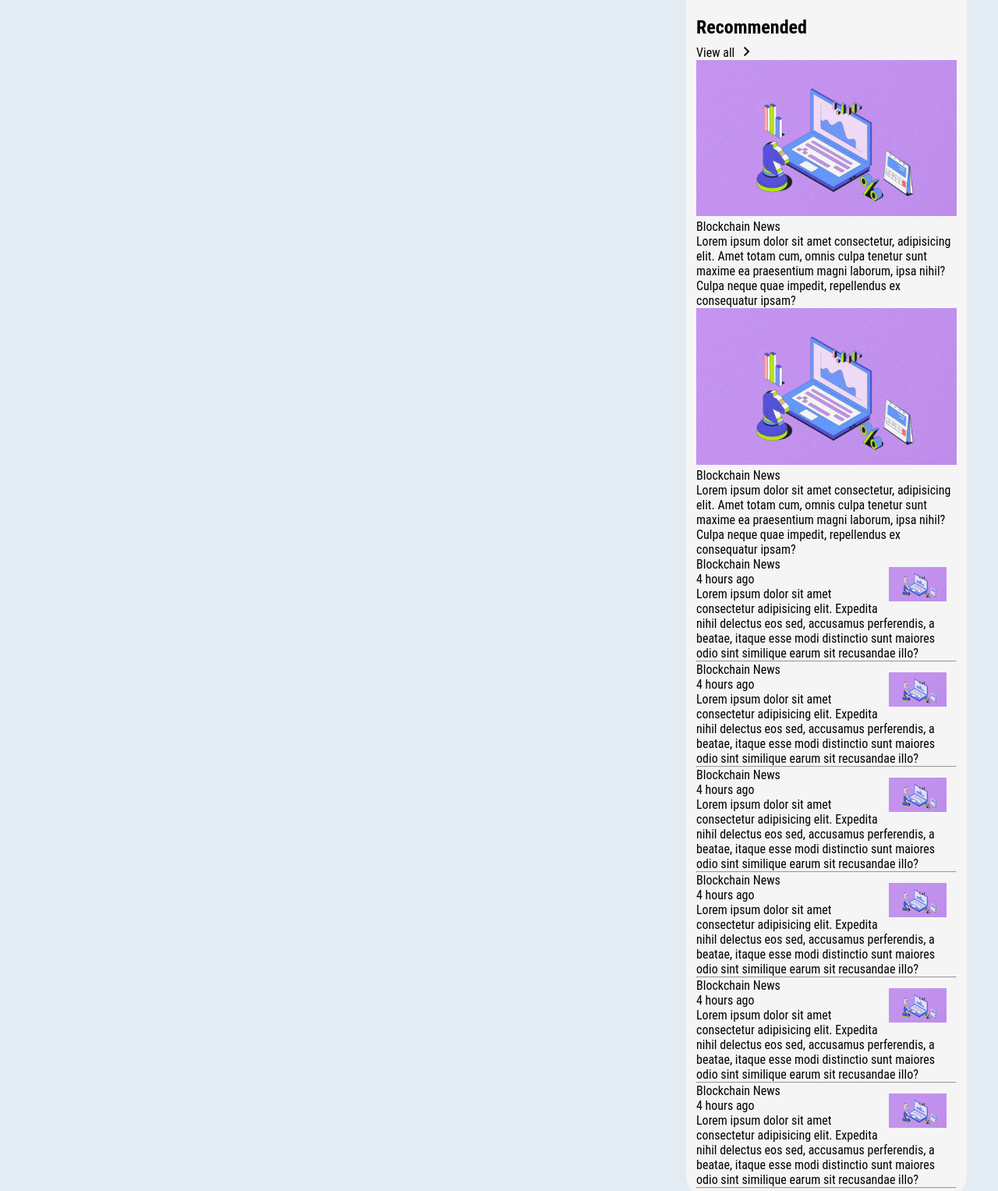
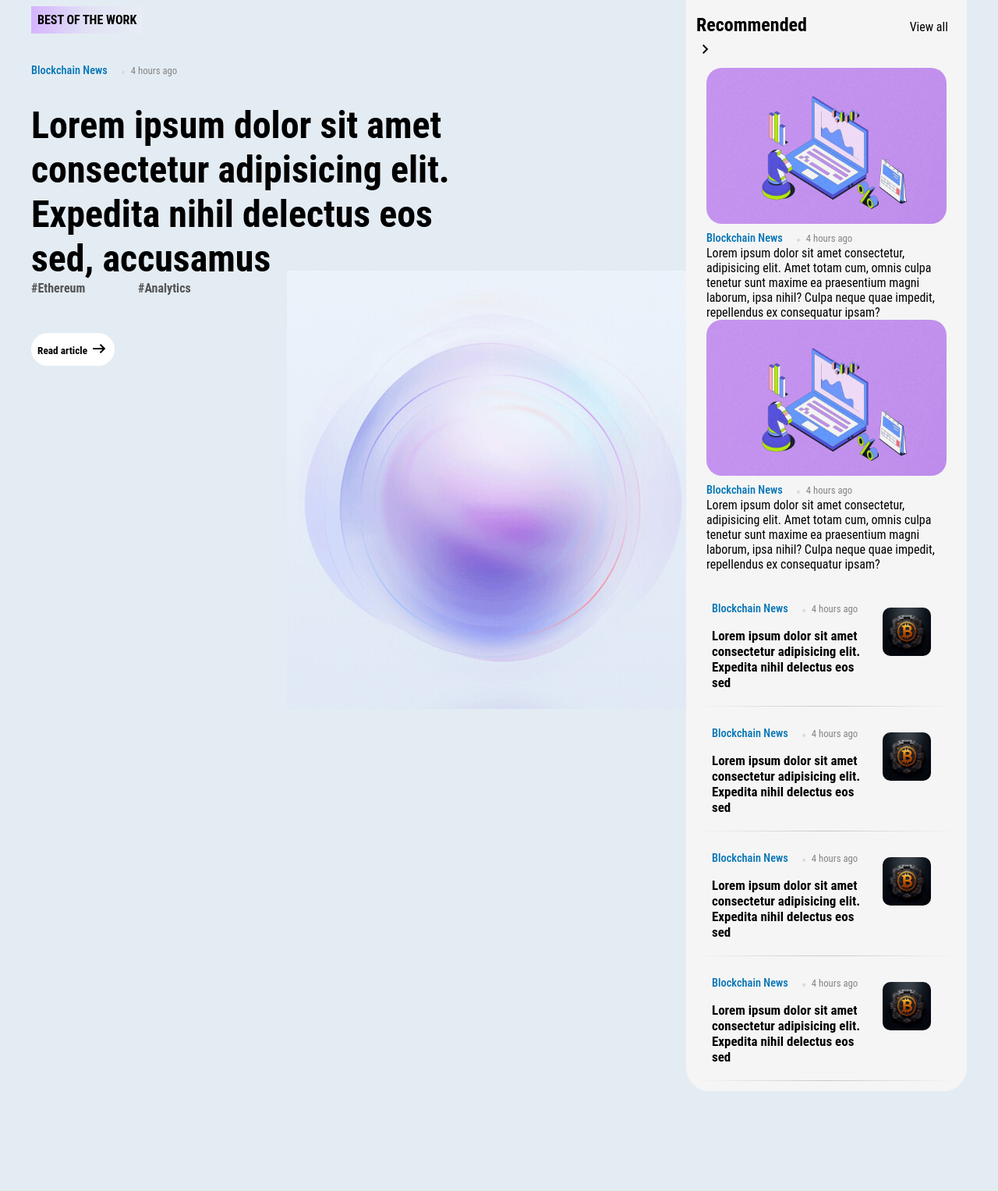
Before and after one commit to Aliya720/CSS-responsive-layout, a plain HTML site: page index.html in a window 1280 px wide. Shown: the part 144-1671 px from the top of the page at 78% size. After the commit the page ends 1543 px from the top, so only its background shows below. Drawn offline with nearby package versions, Linux system fonts and the light colour scheme.

Commit message:
style : add style on cards and other components

```diff
--- a/index.html
+++ b/index.html
@@ -12,6 +12,7 @@
     <title>Internship basic project</title>
   </head>
   <body>
+    <!-- header and navbar -->
     <header>
       <nav class="navbar">
         <ul class="nav-toggle">
@@ -65,17 +66,30 @@
       </nav>
     </header>
     <main>
+      <!-- side content , carousel and cards -->
       <aside>
         <form action="search" class="search">
           <input type="text" placeholder="Article name, tag, category..." />
         </form>
         <h2 class="recommended">Recommended</h2>
-        <p>View all <i class="material-symbols-outlined"> chevron_right </i></p>
+        <span class="view">
+          View all
+          <i class="material-symbols-outlined">chevron_right</i>
+        </span>
+        <!-- carousel start -->
         <div class="carousel">
+          <div style="text-align: center">
+            <span class="dot" onclick="currentSlide(1)"></span>
+            <span class="dot" onclick="currentSlide(2)"></span>
+            <span class="dot" onclick="currentSlide(3)"></span>
+          </div>
+          <!-- 1 element  -->
           <div class="carousel_element">
             <img src="/images/Trading.jpg" width="100%" />
             <figcaption>
-              <dt>Blockchain News</dt>
+              <dl class="blockchain_news">Blockchain News</dl>
+              <i class="full_faded">&#x2022;</i>
+              <time class="time">4 hours ago</time>
               <dd>
                 Lorem ipsum dolor sit amet consectetur, adipisicing elit. Amet
                 totam cum, omnis culpa tenetur sunt maxime ea praesentium magni
@@ -84,10 +98,13 @@
               </dd>
             </figcaption>
           </div>
+          <!-- 2 element  -->
           <div class="carousel_element">
             <img src="/images/Trading.jpg" width="100%" />
             <figcaption>
-              <dt>Blockchain News</dt>
+              <dl class="blockchain_news">Blockchain News</dl>
+              <i class="full_faded">&#x2022;</i>
+              <time class="time">4 hours ago</time>
               <dd>
                 Lorem ipsum dolor sit amet consectetur, adipisicing elit. Amet
                 totam cum, omnis culpa tenetur sunt maxime ea praesentium magni
@@ -97,79 +114,84 @@
             </figcaption>
           </div>
         </div>
+        <!-- card start  -->
+        <!-- 1 card  -->
         <div class="card">
-          <aside><img src="/images/Trading.jpg" width="100%" /></aside>
-          <dl>Blockchain News</dl>
-          <time>4 hours ago</time>
-          <dd>
+          <aside>
+            <img src="/images/crypto.jpeg" width="100%" class="card_image" />
+          </aside>
+          <dl class="blockchain_news">Blockchain News</dl>
+          <i class="full_faded">&#x2022;</i>
+          <time class="time">4 hours ago</time>
+          <dd class="card_txt">
             Lorem ipsum dolor sit amet consectetur adipisicing elit. Expedita
-            nihil delectus eos sed, accusamus perferendis, a beatae, itaque esse
-            modi distinctio sunt maiores odio sint similique earum sit
-            recusandae illo?
+            nihil delectus eos sed
           </dd>
         </div>
         <hr />
+        <!-- 2 card  -->
         <div class="card">
-          <aside><img src="/images/Trading.jpg" width="100%" /></aside>
-          <dl>Blockchain News</dl>
-          <time>4 hours ago</time>
-          <dd>
+          <aside>
+            <img src="/images/crypto.jpeg" width="100%" class="card_image" />
+          </aside>
+          <dl class="blockchain_news">Blockchain News</dl>
+          <i class="full_faded">&#x2022;</i>
+          <time class="time">4 hours ago</time>
+          <dd class="card_txt">
             Lorem ipsum dolor sit amet consectetur adipisicing elit. Expedita
-            nihil delectus eos sed, accusamus perferendis, a beatae, itaque esse
-            modi distinctio sunt maiores odio sint similique earum sit
-            recusandae illo?
+            nihil delectus eos sed
           </dd>
         </div>
         <hr />
+        <!-- 3 card  -->
         <div class="card">
-          <aside><img src="/images/Trading.jpg" width="100%" /></aside>
-          <dl>Blockchain News</dl>
-          <time>4 hours ago</time>
-          <dd>
+          <aside>
+            <img src="/images/crypto.jpeg" width="100%" class="card_image" />
+          </aside>
+          <dl class="blockchain_news">Blockchain News</dl>
+          <i class="full_faded">&#x2022;</i>
+          <time class="time">4 hours ago</time>
+          <dd class="card_txt">
             Lorem ipsum dolor sit amet consectetur adipisicing elit. Expedita
-            nihil delectus eos sed, accusamus perferendis, a beatae, itaque esse
-            modi distinctio sunt maiores odio sint similique earum sit
-            recusandae illo?
+            nihil delectus eos sed
           </dd>
         </div>
         <hr />
+        <!-- 4 card  -->
         <div class="card">
-          <aside><img src="/images/Trading.jpg" width="100%" /></aside>
-          <dl>Blockchain News</dl>
-          <time>4 hours ago</time>
-          <dd>
+          <aside>
+            <img src="/images/crypto.jpeg" width="100%" class="card_image" />
+          </aside>
+          <dl class="blockchain_news">Blockchain News</dl>
+          <i class="full_faded">&#x2022;</i>
+          <time class="time">4 hours ago</time>
+          <dd class="card_txt">
             Lorem ipsum dolor sit amet consectetur adipisicing elit. Expedita
-            nihil delectus eos sed, accusamus perferendis, a beatae, itaque esse
-            modi distinctio sunt maiores odio sint similique earum sit
-            recusandae illo?
-          </dd>
-        </div>
-        <hr />
-        <div class="card">
-          <aside><img src="/images/Trading.jpg" width="100%" /></aside>
-          <dl>Blockchain News</dl>
-          <time>4 hours ago</time>
-          <dd>
-            Lorem ipsum dolor sit amet consectetur adipisicing elit. Expedita
-            nihil delectus eos sed, accusamus perferendis, a beatae, itaque esse
-            modi distinctio sunt maiores odio sint similique earum sit
-            recusandae illo?
-          </dd>
-        </div>
-        <hr />
-        <div class="card">
-          <aside><img src="/images/Trading.jpg" width="100%" /></aside>
-          <dl>Blockchain News</dl>
-          <time>4 hours ago</time>
-          <dd>
-            Lorem ipsum dolor sit amet consectetur adipisicing elit. Expedita
-            nihil delectus eos sed, accusamus perferendis, a beatae, itaque esse
-            modi distinctio sunt maiores odio sint similique earum sit
-            recusandae illo?
+            nihil delectus eos sed
           </dd>
         </div>
         <hr />
       </aside>
+      <!-- main content  -->
+      <div style="height: 60px; margin-top: 80px; display: inline-block">
+        <article>Best of the work</article>
+      </div>
+      <br />
+      <dl class="blockchain_news">Blockchain News</dl>
+      <i class="full_faded">&#x2022;</i>
+      <time class="time">4 hours ago</time>
+      <dd>
+        <h1 class="best_of_work">
+          Lorem ipsum dolor sit amet consectetur adipisicing elit. Expedita
+          nihil delectus eos sed, accusamus
+        </h1>
+      </dd>
+      <!-- hashtags  -->
+      <h4 class="hashtag">#Ethereum</h4>
+      <h4 class="hashtag">#Analytics</h4>
+      <button class="read_more">
+        Read article <i class="material-symbols-outlined"> arrow_right_alt </i>
+      </button>
     </main>
   </body>
 </html>
--- a/style.css
+++ b/style.css
@@ -11,9 +11,9 @@
  body {
      background-color: #e4ecf3;
      padding: 40px;
-     /* background-image: url("/images/background.jpeg");
-    background-repeat: no-repeat;
-    background-position: center; */
+     background-image: url("/images/background.jpeg");
+     background-repeat: no-repeat;
+     background-position: center;
 
  }
 
@@ -26,6 +26,7 @@
      list-style: none;
  }
 
+ /* navigation bar */
  .navbar {
      display: flex;
  }
@@ -57,7 +58,7 @@
  #faded {
      color: #545454;
      font-weight: 400;
-     font-size: 20px;
+     font-size: 17px;
  }
 
  a.active,
@@ -71,9 +72,10 @@
      }
  }
 
+ /* dropdown to select lang */
 
  .dropdown .lang {
-     display: flex;
+     display: inline;
  }
 
  .drop-btn {
@@ -99,11 +101,11 @@
  }
 
  .dropdown:hover .dropdown-content {
-     display: block;
+     display: inline-block;
      background-color: #e9edf2;
  }
 
-
+ /* navbar for mobile view  */
 
  @media (max-width : 800px) {
      .nav-toggle {
@@ -125,6 +127,8 @@
      }
  }
 
+ /* side content  */
+
  aside {
      float: right;
      background-color: #f5f5f5;
@@ -141,3 +145,112 @@
      border: none;
      margin-bottom: 1.5rem;
  }
+
+ .recommended {
+     display: inline;
+     padding-right: 8rem;
+ }
+
+ .view:hover {
+     font-weight: 600;
+     cursor: pointer;
+ }
+
+ .carousel {
+     margin: 13px;
+     /* position: relative; */
+ }
+
+ /* for carousel */
+
+ .carousel_element>img {
+     border-radius: 20px;
+     width: 100%;
+     height: 200px;
+ }
+
+ .carousel_element>figcaption>dt {
+     /* position: absolute; */
+ }
+
+ .carousel_element>figcaption>dd {
+     /* position: absolute; */
+ }
+
+ /* main content  */
+
+ article {
+     text-transform: uppercase;
+     font-weight: 600;
+     padding: 8px;
+     display: inline;
+     background-image: linear-gradient(to right, rgb(213, 180, 255), rgba(213, 180, 255, 0.2), rgba(255, 255, 255, 0.1));
+ }
+
+ .blockchain_news {
+     margin: 5px 10px 5px 0px;
+     display: inline;
+     color: rgb(0, 115, 182);
+     font-weight: 550;
+     font-size: 0.9rem;
+ }
+
+ .time {
+     font-size: 0.8rem;
+     color: #848484;
+ }
+
+ .full_faded {
+     color: #dadada;
+     font-weight: 400;
+     font-size: 20px;
+     margin: 3px;
+     display: inline;
+ }
+
+ .hashtag {
+     margin-right: 4rem;
+     color: #545454;
+     display: inline;
+ }
+
+ .best_of_work {
+     font-size: 3rem;
+     margin-top: 2rem;
+     width: 50%;
+ }
+
+ .read_more {
+     display: block;
+     margin-top: 3rem;
+     border-radius: 50px;
+     line-height: 2rem;
+     padding: 3px 8px;
+     border: none;
+     background-color: #fff;
+     font-weight: 600;
+
+ }
+
+ /* aside cards */
+ .card {
+     display: inline-block;
+     margin: 20px;
+ }
+
+ .card_image {
+     border-radius: 10px;
+ }
+
+ .card_txt {
+     font-size: 17px;
+     margin-top: 15px;
+     font-weight: 600;
+ }
+
+
+ hr {
+     height: 1px;
+     border: none;
+     background: -webkit-gradient(linear, 0 0, 100% 0, from(transparent), to(transparent), color-stop(50%, rgb(199, 199, 199)));
+ }
```
Also changed, not shown: images/crypto.jpeg (added).
